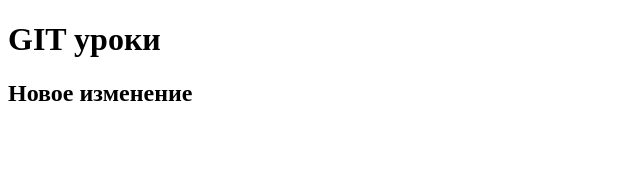
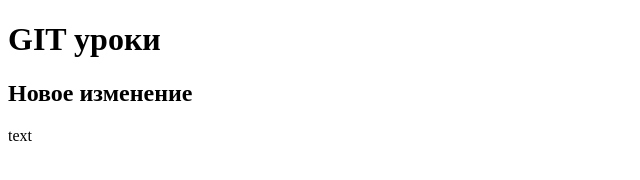
Before and after one commit to Agonec-bozhij/site, a plain HTML site: page index.html in a window 1280 px wide. Shown: the full height of the page, 0-640 px from the left. Drawn offline with Linux system fonts and the light colour scheme.

Commit message:
vtoroj kommit

```diff
--- a/index.html
+++ b/index.html
@@ -7,5 +7,8 @@
   <body>
     <h1>GIT уроки</h1>
     <h2>Новое изменение</h2>
+    <p>
+      text
+    </p>
   </body>
 </html>
```
